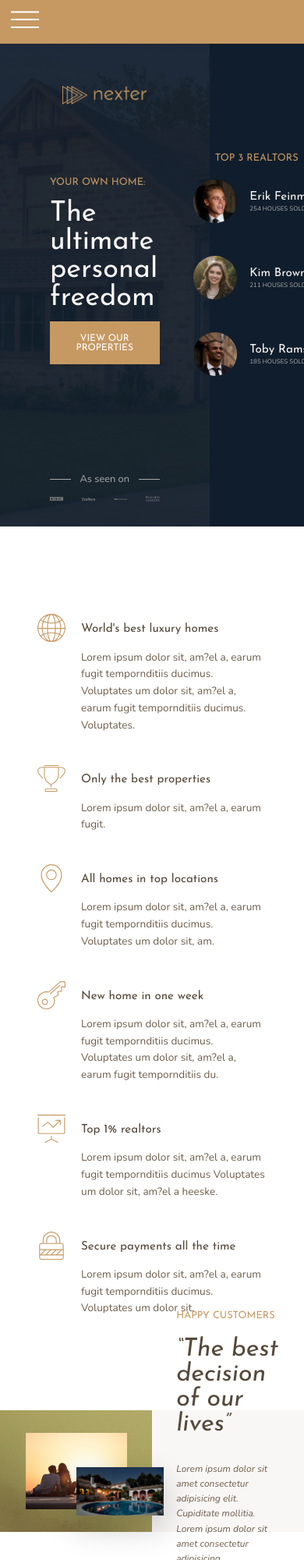
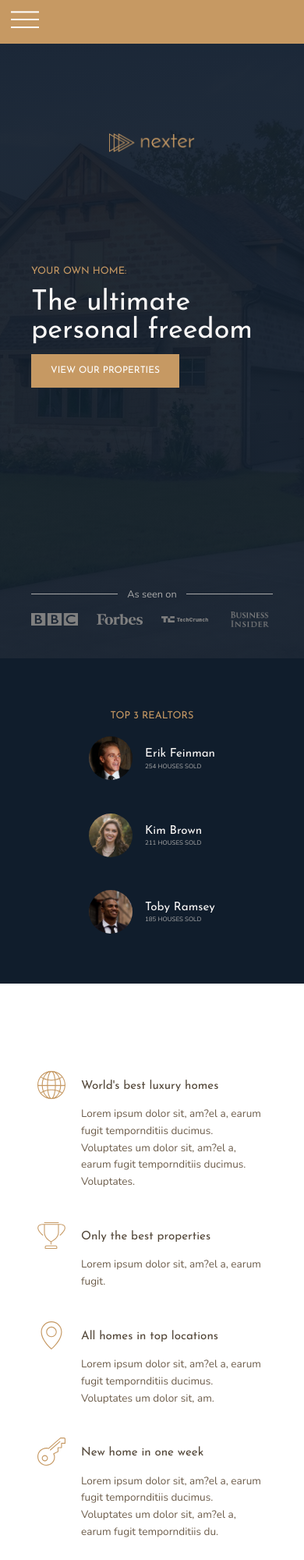
Before and after one commit to Jamen1147/real-estate, a website: page index.html in a window 390 px wide. Shown: the top 2000 px of the page at 78% size. Drawn offline with nearby package versions, Linux system fonts and the light colour scheme.

Commit message:
responsive

```diff
--- a/css/style.css
+++ b/css/style.css
@@ -25,8 +25,11 @@ body {
   grid-template-columns: [sidebar-start] 8rem [sidebar-end full-start] minmax(6rem, 1fr) [center-start] repeat(8, [col-start] minmax(min-content, 14rem) [col-end]) [center-end] minmax(6rem, 1fr) [full-end]; }
   @media only screen and (max-width: 62.5em) {
     .container {
-      grid-template-rows: 80vh min-content 40vw repeat(3, min-content);
+      grid-template-rows: 100vh min-content 40vw repeat(3, min-content);
       grid-template-columns: [full-start] minmax(6rem, 1fr) [center-start] repeat(8, [col-start] minmax(min-content, 14rem) [col-end]) [center-end] minmax(6rem, 1fr) [full-end]; } }
+  @media only screen and (max-width: 50em) {
+    .container {
+      grid-template-rows: 100vh; } }
 
 ::selection {
   color: #c69963;
@@ -140,6 +143,12 @@ body {
   grid-template-columns: minmax(min-content, max-content);
   row-gap: 1.5rem;
   justify-content: center; }
+  @media only screen and (max-width: 50em) {
+    .header {
+      grid-column: 1 / -1; } }
+  @media only screen and (max-width: 37.5em) {
+    .header {
+      padding: 5rem; } }
   .header__btn {
     align-self: start;
     justify-self: start; }
@@ -186,12 +195,22 @@ body {
   justify-content: center;
   justify-items: center;
   row-gap: 2rem; }
+  @media only screen and (max-width: 50em) {
+    .realtors {
+      grid-column: 1 / -1;
+      padding: 8rem; } }
   .realtors__list {
     display: grid;
     grid-template-columns: min-content max-content;
     column-gap: 2rem;
     row-gap: 5vh;
     align-items: center; }
+    @media only screen and (max-width: 50em) {
+      .realtors__list {
+        grid-template-columns: repeat(3, min-content max-content); } }
+    @media only screen and (max-width: 37.5em) {
+      .realtors__list {
+        grid-template-columns: min-content max-content; } }
   .realtors__img {
     width: 7rem;
     border-radius: 50%;
@@ -227,15 +246,25 @@ body {
   background-color: #c69963;
   grid-column: full-start / col-end 4;
   background-image: linear-gradient(to right bottom, rgba(198, 153, 99, 0.5), rgba(178, 132, 81, 0.5)), url(../img/back.jpg);
+  background-size: cover;
   display: grid;
   grid-template-rows: repeat(6, 1fr);
   grid-template-columns: repeat(6, 1fr);
   align-items: center; }
+  @media only screen and (max-width: 50em) {
+    .story__pictures {
+      grid-column: 1 / -1;
+      padding: 6rem; } }
 
 .story__img--1 {
   width: 100%;
   grid-row: 2/6;
   grid-column: 2/6; }
+  @media only screen and (max-width: 50em) {
+    .story__img--1 {
+      grid-column: 1 / 5;
+      grid-row: 1 / -1;
+      width: 100%; } }
 
 .story__img--2 {
   width: 115%;
@@ -243,6 +272,10 @@ body {
   grid-column: 4/7;
   z-index: 20;
   box-shadow: 0 2rem 5rem rgba(0, 0, 0, 0.2); }
+  @media only screen and (max-width: 50em) {
+    .story__img--2 {
+      grid-row: 1 / -1;
+      width: 100%; } }
 
 .story__content {
   background-color: #f9f7f6;
@@ -257,6 +290,10 @@ body {
   display: grid;
   align-content: center;
   justify-items: start; }
+  @media only screen and (max-width: 50em) {
+    .story__content {
+      grid-column: 1 / -1;
+      grid-row: 4 / 5; } }
 
 .story__text {
   font-size: 1.5rem;
@@ -403,7 +440,7 @@ body {
 .nav {
   list-style: none;
   display: grid;
-  grid-template-columns: repeat(auto-fit, minmax(15rem, 1fr));
+  grid-template-columns: repeat(auto-fit, minmax(20rem, 1fr));
   gap: 2rem;
   align-items: center; }
   .nav__link:link, .nav__link:visited {
--- a/sass/_base.scss
+++ b/sass/_base.scss
@@ -16,6 +16,8 @@ $font-display: 'Josefin Sans', sans-serif;
 
 $bp-largest: 75em;
 $bp-large: 62.5em;
+$bp-medium: 50em;
+$bp-small: 37.5em;
 
 *,
 *::before,
@@ -51,11 +53,15 @@ body {
     [center-end] minmax(6rem, 1fr) [full-end];
 
   @media only screen and (max-width: $bp-large) {
-    grid-template-rows: 80vh min-content 40vw repeat(3, min-content);
+    grid-template-rows: 100vh min-content 40vw repeat(3, min-content);
     grid-template-columns:
       [full-start] minmax(6rem, 1fr)
       [center-start] repeat(8, [col-start] minmax(min-content, 14rem) [col-end])
       [center-end] minmax(6rem, 1fr) [full-end];
+  }
+
+  @media only screen and (max-width: $bp-medium) {
+    grid-template-rows: 100vh;
   }
 }
 
--- a/sass/_footer.scss
+++ b/sass/_footer.scss
@@ -9,7 +9,7 @@
   list-style: none;
 
   display: grid;
-  grid-template-columns: repeat(auto-fit, minmax(15rem, 1fr));
+  grid-template-columns: repeat(auto-fit, minmax(20rem, 1fr));
   gap: 2rem;
   align-items: center;
 
--- a/sass/_story.scss
+++ b/sass/_story.scss
@@ -8,17 +8,29 @@
         rgba($color-primary-dark, 0.5)
       ),
       url(../img/back.jpg);
+    background-size: cover;
 
     display: grid;
     grid-template-rows: repeat(6, 1fr);
     grid-template-columns: repeat(6, 1fr);
     align-items: center;
+
+    @media only screen and (max-width: $bp-medium) {
+      grid-column: 1 / -1;
+      padding: 6rem;
+    }
   }
 
   &__img--1 {
     width: 100%;
     grid-row: 2/6;
     grid-column: 2/6;
+
+    @media only screen and (max-width: $bp-medium) {
+      grid-column: 1 / 5;
+      grid-row: 1 / -1;
+      width: 100%;
+    }
   }
 
   &__img--2 {
@@ -27,6 +39,11 @@
     grid-column: 4/7;
     z-index: 20;
     box-shadow: 0 2rem 5rem rgba($color: #000000, $alpha: 0.2);
+
+    @media only screen and (max-width: $bp-medium) {
+      grid-row: 1 / -1;
+      width: 100%;
+    }
   }
 
   &__content {
@@ -44,6 +61,11 @@
     display: grid;
     align-content: center;
     justify-items: start;
+
+    @media only screen and (max-width: $bp-medium) {
+      grid-column: 1 / -1;
+      grid-row: 4 / 5;
+    }
   }
 
   &__text {
```
Also changed, not shown: sass/_header.scss (+8 -0 lines), sass/_realtors.scss (+13 -0 lines).
